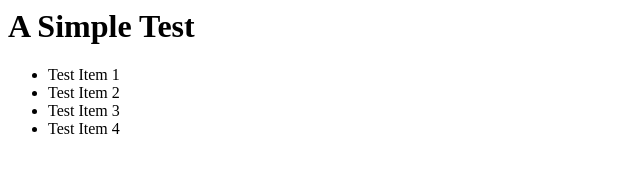
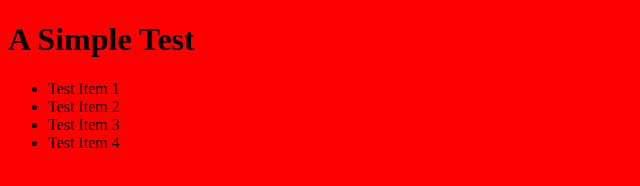
Before and after one commit to AlexDavisIII/cssTests, a plain HTML site: page testProject1/index.html in a window 1280 px wide. Shown: the whole page, without its empty margins (0-640 px from the left). Drawn offline with Linux system fonts and the light colour scheme.

Commit message:
Fixed Styling error. Syntax problem in style sheet. CSS Comments

```diff
--- a/testProject1/index.html
+++ b/testProject1/index.html
@@ -1,4 +1,4 @@
-<doctype html>
+<!DOCTYPE html>
 <html>
 	<head>
 		<title>The Test Document</title>
--- a/testProject1/style.css
+++ b/testProject1/style.css
@@ -1,9 +1,9 @@
 body{
-  font-size: 16px; //sets default size for all font. Used as relative measure.
+	font-size: 16px; /*Sets font-size to 16 base size*/
+	background: red;
 }
 
-@font-face
-{
+@font-face{
 	font-family: 'Titillium Web', sans-serif;
 	src: url(http://fonts.googleapis.com/css?family=Titillium+Web);
 }
```
